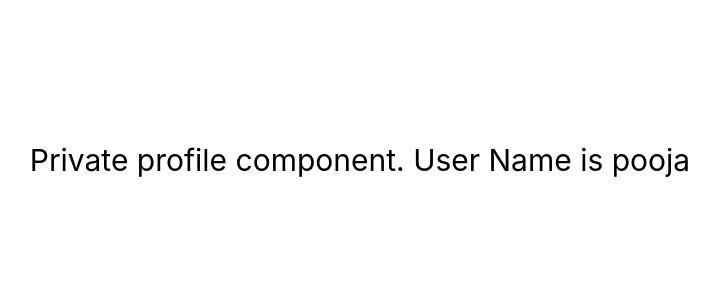
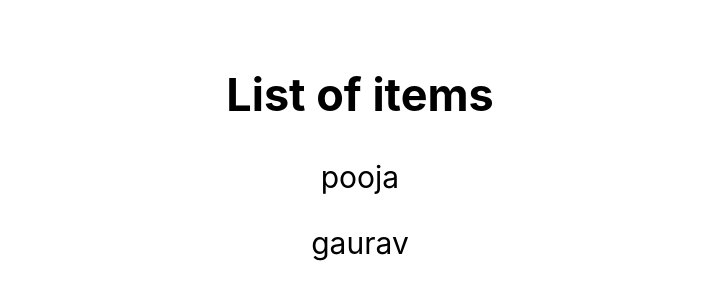
Before and after one commit to poojagarva28/react-with-typescript-basics, a React (Create React App) app: page / in a window 1280 px wide. Shown: the part 240-540 px from the top of the page, without its empty margins (280-999 px from the left). Built offline with nearby package versions, Linux system fonts and the light colour scheme.

Commit message:
generics

```diff
--- a/src/App.tsx
+++ b/src/App.tsx
@@ -7,6 +7,7 @@
 import { UserContextProvider } from "./components/context/UserContext";
 import { Button } from "./components/Events/Button";
 import { Input } from "./components/Events/Input";
+import List from "./components/generics/List";
 import DomRef from "./components/ref/DomRef";
 import MutableRef from "./components/ref/MutableRef";
 import Counter from "./components/state/Counter";
@@ -100,7 +101,29 @@
       <MutableRef /> */}
 
       {/* componentprop */}
-      <Private isLoggedIn={true} component={Profile} />
+      {/* <Private isLoggedIn={true} component={Profile} /> */}
+
+      {/* generics */}
+      {/* <List
+        items={["one", "two", "three"]}
+        onClick={(item) => console.log(item)}
+      />
+      <List items={[1, 2, 3]} onClick={(item) => console.log(item)} /> */}
+      <List
+        items={[
+          {
+            id: 1,
+            firstName: "pooja",
+            lastName: "garva",
+          },
+          {
+            id: 2,
+            firstName: "gaurav",
+            lastName: "garva",
+          },
+        ]}
+        onClick={(item) => console.log(item)}
+      />
     </div>
   );
 }
--- /dev/null
+++ b/src/components/generics/List.tsx
@@ -0,0 +1,27 @@
+import React from "react";
+
+type ListProps<T> = {
+  items: T[];
+  onClick: (value: T) => void;
+};
+
+type ListType = {
+  id: number;
+  firstName: string;
+  lastName: string;
+};
+
+const List = <T extends ListType>({ items, onClick }: ListProps<T>) => {
+  return (
+    <>
+      <h2>List of items</h2>
+      {items.map((item, i) => (
+        <p key={item.id} onClick={() => onClick(item)}>
+          {typeof item == "object" ? item.firstName : item}
+        </p>
+      ))}
+    </>
+  );
+};
+
+export default List;
```
